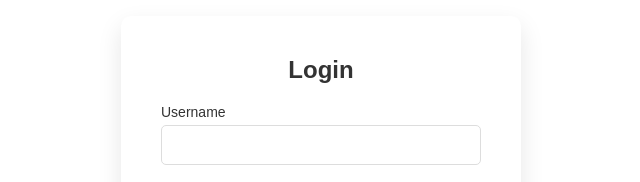
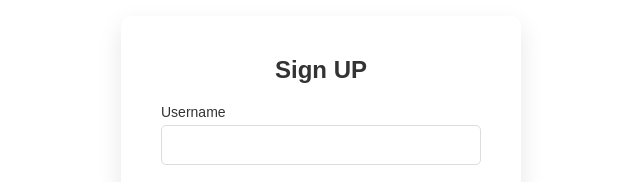
Before and after one commit to hu-matin/HTML-and-CSS, a plain HTML site: page Login-Form/index.html in a window 1280 px wide. Shown: the part 139-321 px from the top of the page, 319-959 px from the left. Drawn offline with Linux system fonts and the light colour scheme.

Commit message:
index.html

```diff
--- a/Login-Form/index.html
+++ b/Login-Form/index.html
@@ -1,7 +1,7 @@
 <!DOCTYPE html>
 <html lang="en">
     <head>
-        <title></title>
+        <title>Signup page</title>
         <meta charset="UTF-8">
         <meta name="viewport" content="width=device-width, initial-scale=1">
         <link rel="stylesheet" href="style.css">
@@ -9,7 +9,7 @@
     <body>
 
          <form id="container">
-            <h2>Login</h2>
+            <h2>Sign UP</h2>
             <div class="content">
                 <label for="username">Username</label>
                 <input type="text" name="username" >
@@ -32,4 +32,5 @@
     </body>
 </html>
 
+
 <!-- github = https://github.com/hu-matin -->
```
